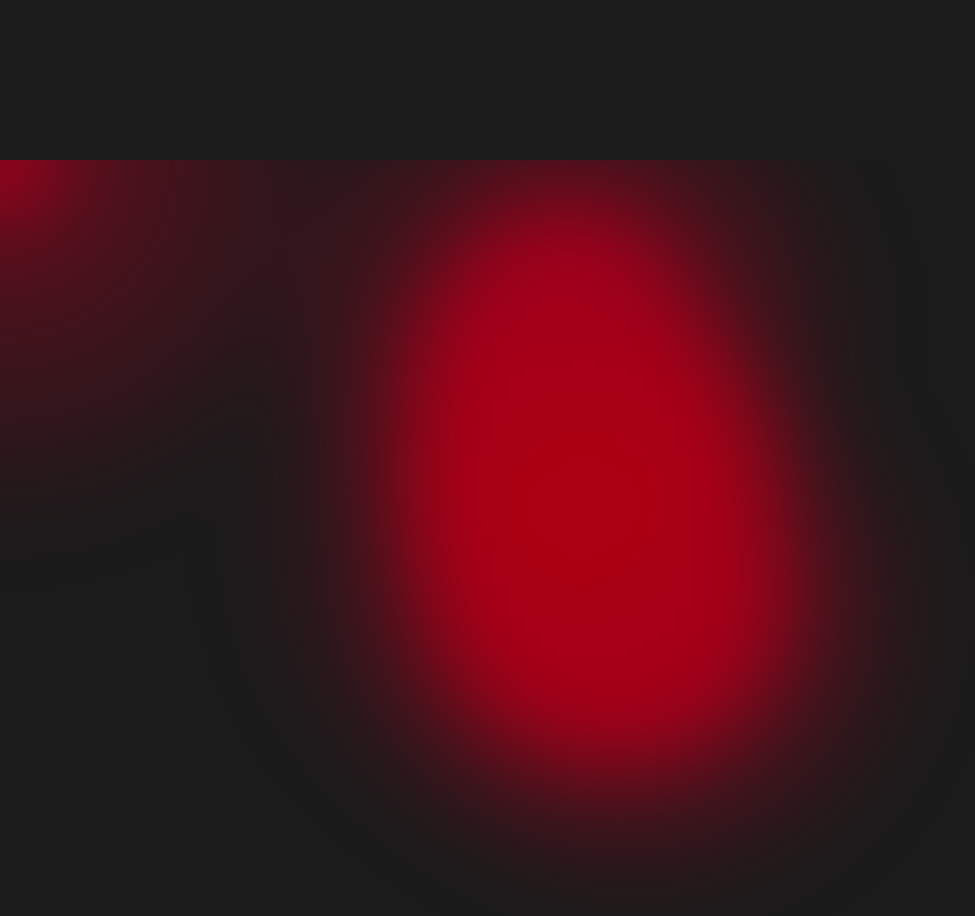
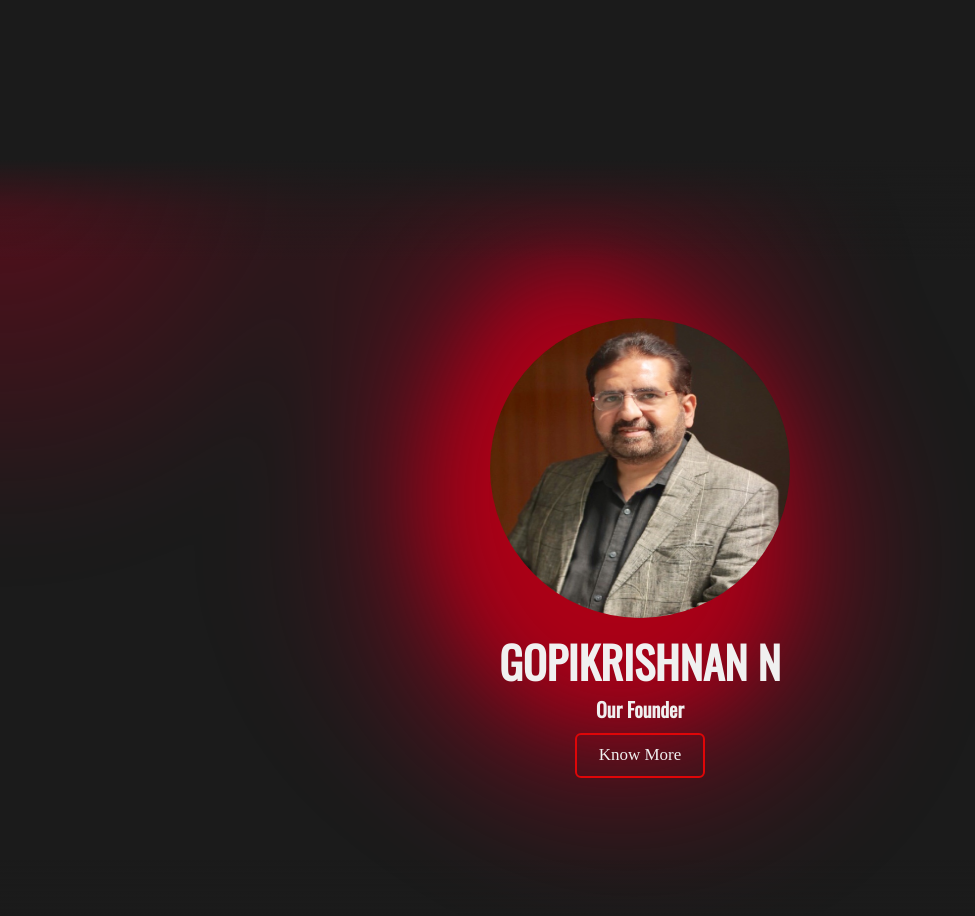
Before and after one commit to Tech-Rebels/Raga-website, a plain HTML site: page index.html in a window 1280 px wide. Shown: the part 1440-2356 px from the top of the page, without its empty margins (0-975 px from the left). Drawn offline with nearby package versions, Linux system fonts and the light colour scheme.

Commit message:
founder section, scrollbar, selection
founder section finished,
scrollbar changed,
text selection color changed

```diff
--- a/assets/css/index.css
+++ b/assets/css/index.css
@@ -1,10 +1,14 @@
-html, body {
+html,
+body {
   margin: 0;
   padding: 0;
+  background-color: var(--color-bg2);
 }
-:root{
+
+:root {
   --color-bg1: #030303;
   --color-bg2: #1b1b1b;
+  --color-bg22: 27, 27, 27;
   --color-bg3: #303030;
   --color-f1: #d7d7d7;
   --color-f2: #e8e8e8;
@@ -15,33 +19,38 @@ html, body {
   --color-r4: #ff002b;
   --color-r5: #df0608;
   --color-r6: 160, 0, 28;
+  --font1: "Oswald", sans-serif;
   --circle-size: 80%;
   --blending: hard-light;
 }
 
 /* hero section */
-.hero{
+.hero {
   background-color: var(--color-bg2);
   height: 100vh;
   width: 100vw;
 }
 
 /* about section */
-.about{
+.about {
   background-color: var(--color-bg2);
   height: 100vh;
   width: 100vw;
 }
+
 /* founder section */
-.founder{
+.founder {
   background-color: var(--color-bg2);
+  position: relative;
   height: 100vh;
   width: 100vw;
 }
-.gradient{
+
+.gradient {
   position: relative;
   overflow-x: hidden;
 }
+
 .gradient-bg {
   width: 100vw;
   height: 100vh;
@@ -50,17 +59,25 @@ html, body {
   top: 0;
   left: 0;
 }
+
 .gradient-bg svg {
   display: none;
 }
+
 .gradients-container {
   filter: url(#goo) blur(40px);
   width: 100%;
   height: 100%;
 }
+
 .gradient-bg .g1 {
   position: absolute;
-    background: radial-gradient(circle at center, rgba(var(--color-r6),0.8) 0, rgba(var(--color-r6), 0) 50%) no-repeat;
+  background: radial-gradient(
+      circle at center,
+      rgba(var(--color-r6), 0.5) 0,
+      rgba(var(--color-r6), 0) 50%
+    )
+    no-repeat;
   mix-blend-mode: var(--blending);
   width: var(--circle-size);
   height: var(--circle-size);
@@ -70,9 +87,15 @@ html, body {
   animation: moveVertical 30s ease infinite;
   opacity: 1;
 }
+
 .gradient-bg .g2 {
   position: absolute;
-    background: radial-gradient(circle at center, rgba(var(--color-r6),0.8) 0, rgba(var(--color-r6), 0) 50%) no-repeat;
+  background: radial-gradient(
+      circle at center,
+      rgba(var(--color-r6), 0.5) 0,
+      rgba(var(--color-r6), 0) 50%
+    )
+    no-repeat;
   mix-blend-mode: var(--blending);
   width: var(--circle-size);
   height: var(--circle-size);
@@ -82,9 +105,15 @@ html, body {
   animation: moveInCircle 20s reverse infinite;
   opacity: 1;
 }
-.gradient-bg .g4 {
+
+.gradient-bg .g3 {
   position: absolute;
-    background: radial-gradient(circle at center, rgba(var(--color-r6),0.8) 0, rgba(var(--color-r6), 0) 50%) no-repeat;
+  background: radial-gradient(
+      circle at center,
+      rgba(var(--color-r6), 0.5) 0,
+      rgba(var(--color-r6), 0) 50%
+    )
+    no-repeat;
   mix-blend-mode: var(--blending);
   width: var(--circle-size);
   height: var(--circle-size);
@@ -94,42 +123,74 @@ html, body {
   animation: moveHorizontal 40s ease infinite;
   opacity: 0.7;
 }
+.gradient-bg .g4 {
+    position: absolute;
+    background: radial-gradient(
+        circle at center,
+        rgba(var(--color-r6), 0.5) 0,
+        rgba(var(--color-r6), 0) 50%
+      )
+      no-repeat;
+    mix-blend-mode: var(--blending);
+    width: var(--circle-size);
+    height: var(--circle-size);
+    top: calc(50% - var(--circle-size) / 2);
+    left: calc(50% - var(--circle-size) / 2);
+    transform-origin: calc(50% - 400px);
+    animation: moveInCircle 40s reverse infinite;
+    opacity: 1;
+  }
+
 @keyframes moveInCircle {
   0% {
     transform: rotate(0deg);
   }
+
   50% {
     transform: rotate(180deg);
   }
+
   100% {
     transform: rotate(360deg);
   }
 }
+
 @keyframes moveVertical {
   0% {
     transform: translateY(-50%);
   }
+
   50% {
     transform: translateY(50%);
   }
+
   100% {
     transform: translateY(-50%);
   }
 }
+
 @keyframes moveHorizontal {
   0% {
     transform: translateX(-50%) translateY(-10%);
   }
+
   50% {
     transform: translateX(50%) translateY(10%);
   }
+
   100% {
     transform: translateX(-50%) translateY(-10%);
   }
 }
+
 .gradient-bg .g-interactive {
   position: absolute;
-    background: radial-gradient(circle at center, rgba(var(--color-r6),0.8) 0, rgba(var(--color-r6),0) 50%) no-repeat;
+  background: radial-gradient(
+      circle at center,
+      rgba(var(--color-r6), 0.7) 0,
+      rgba(var(--color-r6), 0) 50%
+    )
+    no-repeat;
   mix-blend-mode: var(--blending);
   width: 100%;
   height: 100%;
@@ -137,6 +198,111 @@ html, body {
   left: -50%;
   opacity: 0.7;
 }
+
+.founder::before {
+  content: "";
+  position: absolute;
+  top: 0;
+  width: 100%;
+  height: 100px;
+  background: linear-gradient(
+    to bottom,
+    rgb(var(--color-bg22)) 0,
+    rgba(var(--color-bg22), 0.3) 50%,
+    rgba(0, 0, 0, 0) 100%
+  );
+  z-index: 50;
+}
+
+.founder::after {
+  content: "";
+  position: absolute;
+  bottom: 0;
+  width: 100%;
+  height: 100px;
+  background: linear-gradient(
+    to top,
+    rgb(var(--color-bg22)) 0,
+    rgba(var(--color-bg22), 0.3) 50%,
+    rgba(0, 0, 0, 0) 100%
+  );
+  z-index: 50;
+}
+.f-content {
+  position: absolute;
+  width: 100%;
+  height: 100%;
+  display: flex;
+  flex-direction: column;
+  justify-content: center;
+  align-items: center;
+  z-index: 3;
+}
+.founder .heading {
+  font-family: var(--font1);
+  font-size: 7.5vh;
+  color: var(--color-f3);
+}
+.f-body {
+  text-align: center;
+  color: var(--color-f3);
+}
+.f-body img {
+  height: 300px;
+  width: 300px;
+  border-radius: 50%;
+}
+.f-body h4 {
+  font-family: var(--font1);
+  font-size: 5.5vh;
+  margin: 15px 0 10px 0;
+}
+.f-body h3 {
+  font-family: var(--font1);
+  font-size: 2.5vh;
+  margin: 2px;
+}
+.fkm-button {
+  /* font-family: inherit; */
+  display: inline-block;
+  width: 6em;
+  height: 2.4em;
+  line-height: 2.3em;
+  text-decoration: none;
+  overflow: hidden;
+  cursor: pointer;
+  margin: 10px 0 20px 0;
+  padding: 0 12px;
+  font-size: 17px;
+  z-index: 1;
+  color: var(--color-f3);
+  border: 2px solid var(--color-r5);
+  border-radius: 6px;
+  position: relative;
+}
+.fkm-button::before {
+  position: absolute;
+  content: "";
+  background: var(--color-f3);
+  width: 200px;
+  height: 200px;
+  z-index: -1;
+  border-radius: 50%;
+}
+.fkm-button:hover {
+  color: var(--color-r5);
+}
+
+.fkm-button:before {
+  top: 100%;
+  left: 100%;
+  transition: 0.3s all;
+}
+
+.fkm-button:hover::before {
+  top: -30px;
+  left: -30px;
+}
 /* flagship event section */
 /* what type of events we do */
 /* contact section */
--- a/assets/css/main.css
+++ b/assets/css/main.css
@@ -19,6 +19,7 @@ body {
   --color-r3: #c00021;
   --color-r4: #ff002b;
   --color-r5: #df0608;
+  --font1: "Oswald", sans-serif;
 }
 
 /* loader */
@@ -30,7 +31,7 @@ nav {
   padding: 2% 5%;
   justify-content: space-between;
   align-items: center;
-  z-index: 10;
+  z-index: 1000;
 }
 nav img {
   width: 100px;
@@ -58,13 +59,13 @@ nav img {
   height: 100%;
   background: var(--color-bg1);
   opacity: 0;
-  position: absolute;
+  position: fixed;
   top: 0;
   left: 0;
   padding: 0;
   overflow: hidden;
   cursor: none;
-  font-family: 'Oswald', sans-serif;
+  font-family: var(--font1);
 }
 nav ul {
   list-style-type: none;
@@ -201,4 +202,29 @@ nav a:hover {
   }
 }
 /* footer */
+
+
 /* scrollbar */
+::-webkit-scrollbar {
+  width: 8px;
+  background: var(--color-bg2);
+}
+::-webkit-scrollbar-track {
+  border-radius: 0px; /* Track */
+}
+::-webkit-scrollbar-thumb {
+  background: var(--color-bg2);
+}
+::-webkit-scrollbar-track:hover {
+  background: var(--color-r3);
+}
+
+/* Text selection */
+::-moz-selection {
+  color: var(--color-r3);
+  background: var(--color-f2);
+}
+::selection {
+  color: var(--color-f2);
+  background: var(--color-r3);
+}
--- a/index.html
+++ b/index.html
@@ -35,8 +35,8 @@
             <div class="nav-icons">
                 <div class='navbar'>
                     <svg class="inline-svg" version="1.1" xmlns="http://www.w3.org/2000/svg"
-                        xmlns:xlink="http://www.w3.org/1999/xlink" x="0px" y="0px" width="65px"
-                        viewBox="0 0 32 22.5" enable-background="new 0 0 32 22.5" xml:space="preserve">
+                        xmlns:xlink="http://www.w3.org/1999/xlink" x="0px" y="0px" width="65px" viewBox="0 0 32 22.5"
+                        enable-background="new 0 0 32 22.5" xml:space="preserve">
                         <g class="svg-menu-toggle">
                             <path class="bar" d="M20.945,8.75c0,0.69-0.5,1.25-1.117,1.25H3.141c-0.617,0-1.118-0.56-1.118-1.25l0,0
                    c0-0.69,0.5-1.25,1.118-1.25h16.688C20.445,7.5,20.945,8.06,20.945,8.75L20.945,8.75z">
@@ -64,7 +64,7 @@
                         <ul>
                             <li><a href="#" class="nav-link">Home</a></li>
                             <li><a href="index.html#about" class="nav-link">About</a></li>
-                            <li><a href="pages/founder.html" class="nav-link">Founder</a></li>
+                            <li><a href="index.html#founder" class="nav-link">Founder</a></li>
                             <li><a href="pages/events.html" class="nav-link">Events</a></li>
                             <li><a href="#" class="nav-link">Contact</a></li>
                         </ul>
@@ -77,14 +77,13 @@
                 </div>
                 <div class="interactive">
                     <svg width="55" height="55" viewBox="0 0 20 20" xmlns="http://www.w3.org/2000/svg">
-                        <line x1="1" y1="19" x2="19" y2="1" stroke="#c00021" stroke-width="1.2"/>
-                        <line x1="1" y1="1" x2="19" y2="19" stroke="#c00021" stroke-width="1.2"/>
-                      </svg>
+                        <line x1="1" y1="19" x2="19" y2="1" stroke="#c00021" stroke-width="1.2" />
+                        <line x1="1" y1="1" x2="19" y2="19" stroke="#c00021" stroke-width="1.2" />
+                    </svg>
                 </div>
             </div>
         </nav>
     </header>
-
 
     <!-- Main content -->
     <main class="main">
@@ -92,21 +91,35 @@
         <a name="about"></a>
         <section class="about"></section>
         <!-- founder section -->
+        <a name="founder"></a>
         <section class="founder">
+            <div class="f-content">
+                <!-- <div class="heading">
+                    <h1>Founder</h1>
+                </div> -->
+                <dic class="f-body">
+                    <img src="assets/img/index/founder.jpg" alt="founder img" loading="lazy">
+                    <h4>GOPIKRISHNAN N</h4>
+                    <h3>Our Founder</h3>
+                    <a class="fkm-button" href="pages/founder.html">Know More</a>
+                </dic>
+            </div>
+            <!-- section BG -->
             <div class="gradient-bg">
                 <div class="gradients-container">
                     <svg xmlns="http://www.w3.org/2000/svg">
                         <defs>
                             <filter id="goo">
                                 <feGaussianBlur in="SourceGraphic" stdDeviation="10" result="blur" />
-                                <feColorMatrix in="blur" mode="matrix" values="1 0 0 0 0  0 1 0 0 0  0 0 1 0 0  0 0 0 18 -8"
-                                    result="goo" />
+                                <feColorMatrix in="blur" mode="matrix"
+                                    values="1 0 0 0 0  0 1 0 0 0  0 0 1 0 0  0 0 0 18 -8" result="goo" />
                                 <feBlend in="SourceGraphic" in2="goo" />
                             </filter>
                         </defs>
                     </svg>
                     <div class="g1"></div>
                     <div class="g2"></div>
+                    <div class="g3"></div>
                     <div class="g4"></div>
                     <!-- <div class="g3"></div>
                     <div class="g4"></div>
```
Also changed, not shown: assets/img/index/founder.jpg (added). Lines whose indentation alone changed are shown as unchanged.
